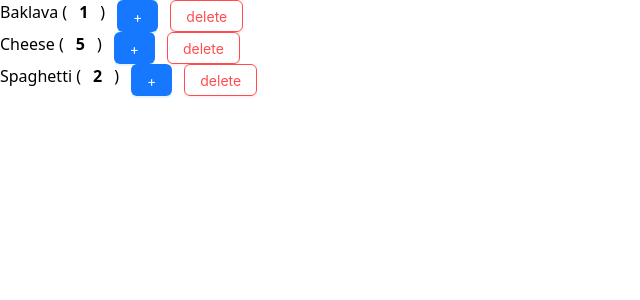
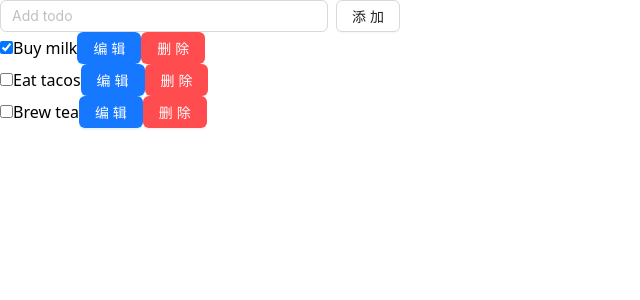
Before and after one commit to YangWavei/react_lodash_ui_exercise, a React (Vite) app: page / in a window 1280 px wide. Shown: the top 300 px of the page, without its empty margins (0-640 px from the left). Built offline with nearby package versions, Linux system fonts and the light colour scheme.

Commit message:
修复mutation的问题

```diff
--- a/src/App.tsx
+++ b/src/App.tsx
@@ -1,10 +1,10 @@
-import ShoppingCart from "./components/ShoppingCart";
+import TaskApp from "./components/TaskApp";
 
 /** 主组件 */
 function App() {
   return (
     <div className="w-screen h-screen ">
-      <ShoppingCart />
+      <TaskApp />
     </div>
   );
 }
--- /dev/null
+++ b/src/components/AddTodo.tsx
@@ -0,0 +1,36 @@
+import { Button, Input } from 'antd';
+import { useState } from 'react';
+
+interface AddTodoParamsType {
+  onAddTodo: (n: string) => void
+}
+
+/**
+ * AddTodo组件 - 用于添加新的待办事项
+ *
+ * @param {AddTodoParamsType} props - 组件参数
+ * @param {Function} props.onAddTodo - 添加待办事项的回调函数，接收新事项的标题作为参数
+ * @returns {JSX.Element} - 返回包含输入框和添加按钮的React组件
+ */
+export default function AddTodo({ onAddTodo }: AddTodoParamsType) {
+  // 使用useState管理输入框的标题状态
+  const [title, setTitle] = useState('');
+
+  return (
+    <>
+      {/* 包含输入框和按钮的容器 */}
+      <div className='flex w-[400px] gap-2'>
+        <Input
+          placeholder="Add todo"
+          value={title}
+          onChange={e => setTitle(e.target.value)}
+        />
+        {/* 点击按钮时清空输入框并调用onAddTodo回调 */}
+        <Button onClick={() => {
+          setTitle('');
+          onAddTodo(title);
+        }}>添加</Button>
+      </div>
+    </>
+  )
+}
--- a/src/components/BucketList.tsx
+++ /dev/null
@@ -1,79 +0,0 @@
-import { Input } from 'antd';
-import { useImmer } from 'use-immer';
-
-const initialList = [
-  { id: 0, title: 'Big Bellies', seen: false },
-  { id: 1, title: 'Lunar Landscape', seen: false },
-  { id: 2, title: 'Terracotta Army', seen: true },
-];
-
-function BucketList() {
-  const [myList, updateMyList] = useImmer(
-    initialList
-  );
-
-  const [yourList, updateYourList] = useImmer(
-    initialList
-  );
-
-  function handleToggleMyList(id: number, nextSeen: boolean) {
-    updateMyList(draft => {
-      const artwork = draft.find(a => a.id === id)
-      artwork!.seen = nextSeen
-    })
-  }
-
-  function handleToggleYourList(id: number, nextSeen: boolean) {
-    updateYourList(draft => {
-      const artwork = draft.find(a => a.id === id)
-      artwork!.seen = nextSeen
-    })
-  }
-
-  return (
-    <>
-      <h1>艺术愿望清单</h1>
-      <h2>我想看的艺术清单：</h2>
-      <ItemList
-        artworks={myList}
-        onToggle={handleToggleMyList} />
-      <h2>你想看的艺术清单：</h2>
-      <ItemList
-        artworks={yourList}
-        onToggle={handleToggleYourList} />
-    </>
-  )
-}
-
-
-interface ItemListParams {
-  artworks: typeof initialList
-  onToggle: (id: number, nextSeen: boolean) => void
-}
-
-function ItemList({ artworks, onToggle }: ItemListParams) {
-  return (
-    <ul>
-      {artworks.map(artwork => (
-        <li key={artwork.id}>
-          <label>
-            <input
-              type="checkbox"
-              checked={artwork.seen}
-              onChange={e => {
-                onToggle(
-                  artwork.id,
-                  e.target.checked
-                );
-              }}
-            />
-            {artwork.title}
-          </label>
-        </li>
-      ))}
-    </ul>
-  );
-}
-
-
-export default BucketList;
--- a/src/components/List.tsx
+++ /dev/null
@@ -1,47 +0,0 @@
-import { useState } from "react"
-import { Button, Input } from "antd";
-
-
-let nextId = 3;
-const initialArtists = [
-  { id: 0, name: 'Marta Colvin Andrade' },
-  { id: 1, name: 'Lamidi Olonade Fakeye' },
-  { id: 2, name: 'Louise Nevelson' },
-];
-
-function List() {
-  const [name, setName] = useState('');
-  const [artists, setArtists] = useState(
-    initialArtists
-  );
-
-  function handleClick(insertAt: number) {
-    // 向数组中插入一条数据
-    const newArtists = [
-      ...artists.slice(0, insertAt),
-      { id: nextId++, name }, //新的元素
-      ...artists.slice(insertAt) //插入点之后的元素
-    ]
-    setArtists(newArtists)
-  }
-
-  return (
-    <>
-      <h1>振奋人心的雕塑家们：</h1>
-      <Input
-        value={name}
-        onChange={e => setName(e.target.value)}
-      />
-      <Button onClick={() => handleClick(2)} danger>
-        插入
-      </Button>
-      <ul>
-        {artists.map(artist => (
-          <li className="text-red-300 text-4xl" key={artist.id}>{artist.name}</li>
-        ))}
-      </ul>
-    </>
-  )
-}
-
-export default List;
--- a/src/components/ShoppingCart.tsx
+++ /dev/null
@@ -1,63 +0,0 @@
-import { Button } from 'antd';
-import { useState } from 'react';
-
-const initialProducts = [{
-  id: 0,
-  name: 'Baklava',
-  count: 1,
-}, {
-  id: 1,
-  name: 'Cheese',
-  count: 5,
-}, {
-  id: 2,
-  name: 'Spaghetti',
-  count: 2,
-}];
-
-export default function ShoppingCart() {
-  const [
-    products,
-    setProducts
-  ] = useState(initialProducts)
-
-  function handleIncreaseClick(productId: number) {
-    setProducts(products.map(product => {
-      if (product.id === productId) {
-        return {
-          ...product,
-          count: product.count + 1
-        };
-      } else {
-        return product;
-      }
-    }))
-  }
-
-  function handleDeleteClick(productId: number) {
-    const newProducts = products.filter(el => el.id !== productId)
-    setProducts(newProducts)
-  }
-  return (
-    <ul>
-      {products.map(product => (
-        <li key={product.id} className=' flex gap-3'>
-          {product.name}
-          {' '}
-          (<b>{product.count}</b>)
-          <Button type='primary' onClick={() => {
-            handleIncreaseClick(product.id);
-          }}>
-            +
-          </Button >
-          <Button danger onClick={() => {
-            // 删除数组中的元素
-            handleDeleteClick(product.id)
-          }}>
-            delete
-          </Button>
-        </li>
-      ))}
-    </ul>
-  );
-}
--- /dev/null
+++ b/src/components/TaskApp.tsx
@@ -0,0 +1,69 @@
+import { useState } from 'react';
+import AddTodo from '../components/AddTodo.tsx';
+import TaskList from '../components/TaskList.tsx';
+import { initialTodos } from "../data/index.js";
+import { useImmer } from "use-immer";
+let nextId = 3;
+
+export default function TaskApp() {
+  // 代办事项
+  // const [todos, setTodos] = useState<typeof initialTodos>(initialTodos);
+  const [todos, setTodos] = useImmer<typeof initialTodos>(initialTodos);
+
+  /** 添加 */
+  function handleAddTodo(title: string) {
+    // const newTodos = [...todos, {
+    //   id: nextId++,
+    //   title: title,
+    //   done: false
+    // }]
+    // setTodos(newTodos)
+    setTodos(draft => {
+      draft.push({
+        id: nextId++,
+        title,
+        done: false
+      })
+    })
+  }
+
+  /** 编辑 */
+  function handleChangeTodo(nextTodo: typeof initialTodos[number]) {
+    // setTodos(todos.map(t => {
+    //   if (t.id === nextTodo.id) {
+    //     return nextTodo
+    //   } else {
+    //     return t
+    //   }
+    // }))
+
+    setTodos(draft => {
+      draft.forEach((el, index) => el.id === nextTodo.id && (draft[index] = nextTodo))
+    })
+  }
+
+  /** 删除 */
+  function handleDeleteTodo(todoId: number) {
+    // const newTodos = todos.filter(t => t.id !== todoId)
+    // setTodos(newTodos)
+
+    setTodos(draft => {
+      // 找到要删除的代办事项的索引
+      const index = draft.findIndex(t => t.id === todoId)
+      index !== -1 && draft.splice(index, 1)
+    })
+  }
+
+  return (
+    <>
+      <AddTodo
+        onAddTodo={handleAddTodo}
+      />
+      <TaskList
+        todos={todos}
+        onChangeTodo={handleChangeTodo}
+        onDeleteTodo={handleDeleteTodo}
+      />
+    </>
+  );
+}
--- /dev/null
+++ b/src/components/TaskList.tsx
@@ -0,0 +1,80 @@
+import { useState } from 'react';
+import { initialTodos } from '../data';
+import { Button } from 'antd';
+
+type TodosType = typeof initialTodos;
+
+export default function TaskList({
+  todos,
+  onChangeTodo,
+  onDeleteTodo
+}: {
+  todos: TodosType
+  onChangeTodo: any
+  onDeleteTodo: any
+}) {
+  return (
+    <ul>
+      {todos.map((todo: any) => (
+        <li key={todo.id}>
+          <Task
+            todo={todo}
+            onChange={onChangeTodo}
+            onDelete={onDeleteTodo}
+          />
+        </li>
+      ))}
+    </ul>
+  );
+}
+
+function Task({ todo, onChange, onDelete }: {
+  todo: TodosType[number], onChange: any, onDelete: any
+}) {
+  const [isEditing, setIsEditing] = useState(false);
+  let todoContent;
+  if (isEditing) {
+    todoContent = (
+      <>
+        <input
+          value={todo.title}
+          onChange={e => {
+            onChange({
+              ...todo,
+              title: e.target.value
+            });
+          }} />
+        <Button type='primary' onClick={() => setIsEditing(false)}>
+          保存
+        </Button >
+      </>
+    );
+  } else {
+    todoContent = (
+      <>
+        {todo.title}
+        <Button type='primary' onClick={() => setIsEditing(true)}>
+          编辑
+        </Button>
+      </>
+    );
+  }
+  return (
+    <label>
+      <input
+        type="checkbox"
+        checked={todo.done}
+        onChange={e => {
+          onChange({
+            ...todo,
+            done: e.target.checked
+          });
+        }}
+      />
+      {todoContent}
+      <Button type='primary' danger onClick={() => onDelete(todo.id)}>
+        删除
+      </Button >
+    </label>
+  );
+}
--- a/src/data/index.tsx
+++ b/src/data/index.tsx
@@ -71,3 +71,10 @@ export const sculptureList = [{
   url: 'https://i.imgur.com/6o5Vuyu.jpg',
   alt: 'A group of bronze hippo sculptures emerging from the sett sidewalk as if they were swimming.'
 }];
+
+
+export const initialTodos = [
+  { id: 0, title: 'Buy milk', done: true },
+  { id: 1, title: 'Eat tacos', done: false },
+  { id: 2, title: 'Brew tea', done: false },
+];
```
